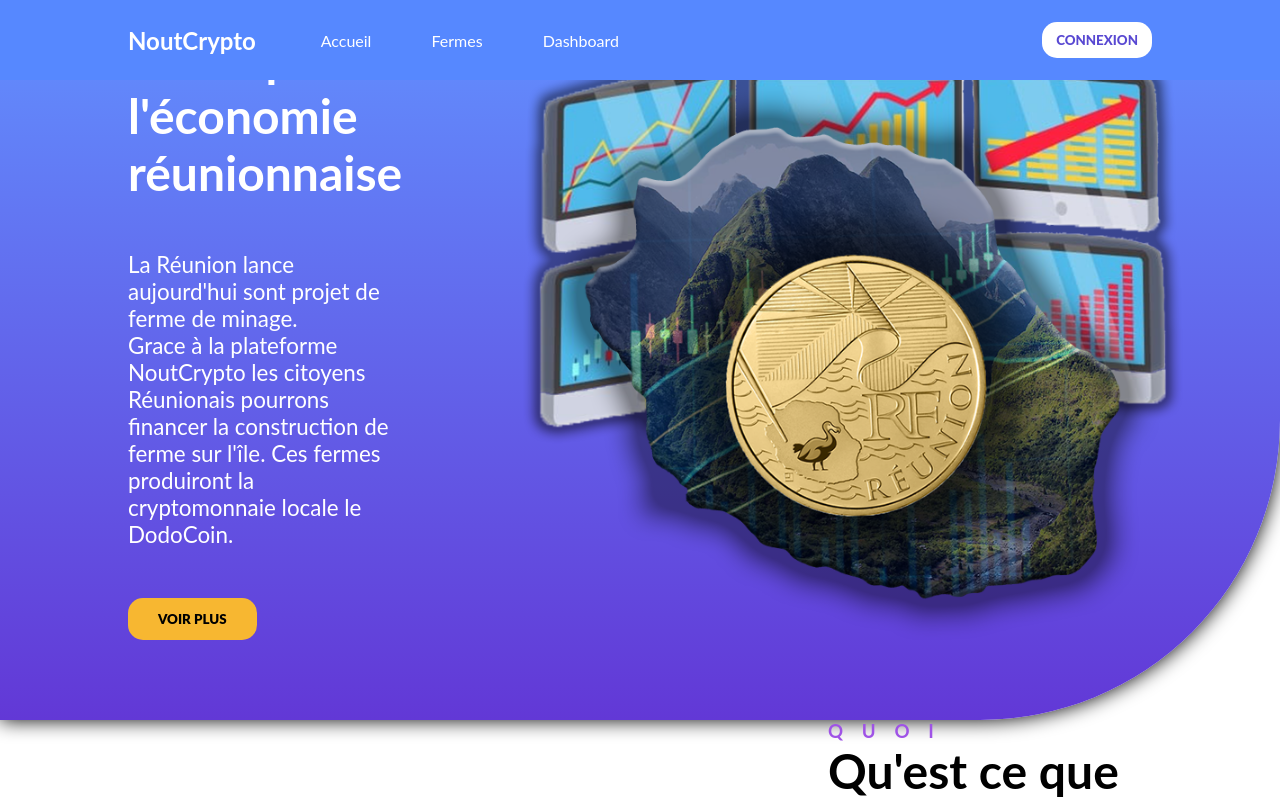
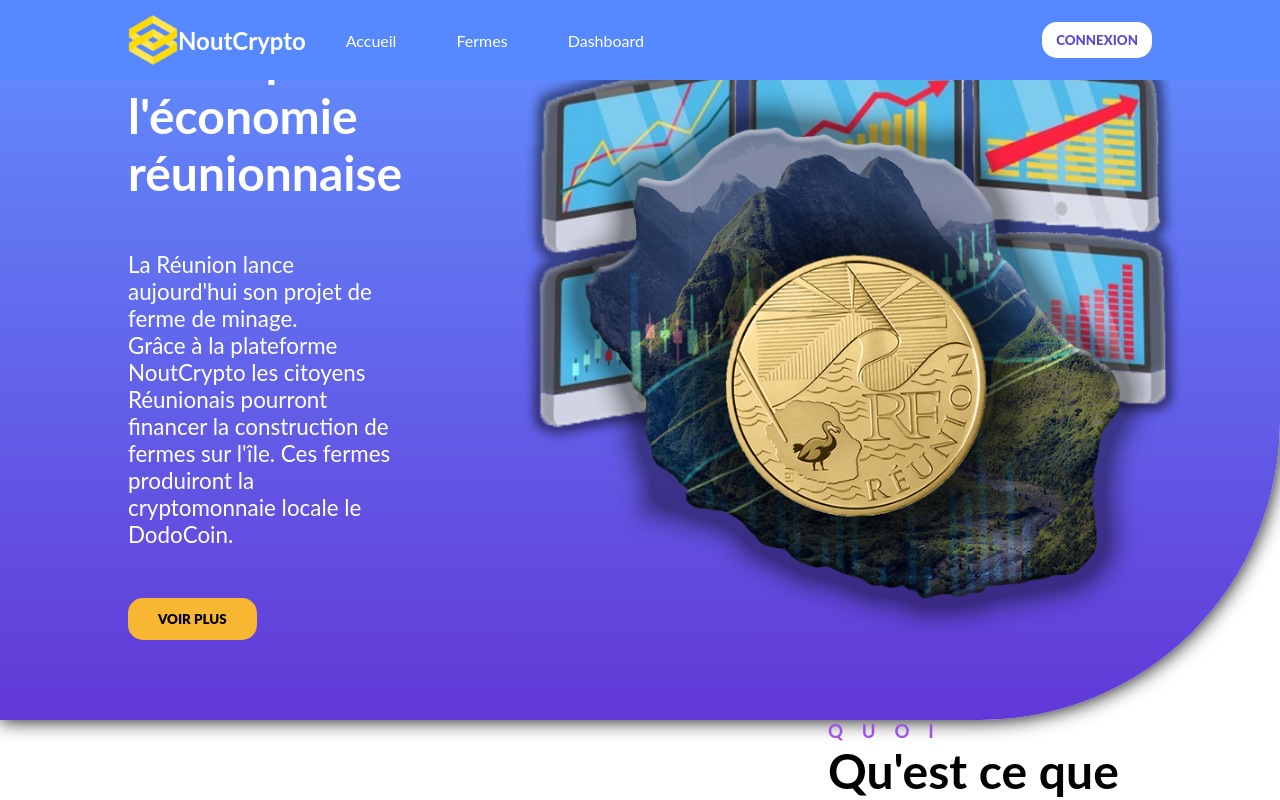
Before and after one commit to TristanB12/Noutcrypto, a Vue app in the folder front-end/: page / in a window 1280 px wide. Shown: the top 800 px of the page. Built offline with nearby package versions, Linux system fonts and the light colour scheme.

Commit message:
final push

```diff
--- a/front-end/public/index.html
+++ b/front-end/public/index.html
@@ -4,7 +4,7 @@
     <meta charset="utf-8">
     <meta http-equiv="X-UA-Compatible" content="IE=edge">
     <meta name="viewport" content="width=device-width,initial-scale=1.0">
-    <link rel="icon" href="<%= BASE_URL %>favicon.ico">
+    <link rel="icon" href="<%= BASE_URL %>logo.png">
     <title>NoutCrypto</title>
   </head>
   <body>
--- a/front-end/src/components/HeaderBar.vue
+++ b/front-end/src/components/HeaderBar.vue
@@ -1,7 +1,10 @@
 <template>
     <div id="headerBar">
         <div class="header-bar-wrapper">
-            <h1><router-link :to="{name: 'LandingPage'}">NoutCrypto</router-link></h1>
+            <div class="logo-container">
+                <img src="@/assets/logo.png" class="logo" alt="">
+                <h1><router-link :to="{name: 'LandingPage'}">NoutCrypto</router-link></h1>
+            </div>
             <nav class="nav-links" @click="disableNavigation">
                 <ul>
                     <li><router-link :to="{name: 'LandingPage'}">Accueil</router-link></li>
@@ -46,6 +49,13 @@
 </script>
 
 <style lang="scss" scoped>
+.logo-container {
+    display: flex;
+    align-items: center;
+}
+.logo {
+    width: 50px;
+}
 #headerBar {
     width: 100%;
     position: fixed;
--- a/front-end/src/views/LandingPage.vue
+++ b/front-end/src/views/LandingPage.vue
@@ -4,7 +4,7 @@
             <div class="main-content">
                 <div class="content">
                     <h2>Participez à l'économie réunionnaise</h2>
-                    <p>La Réunion lance aujourd'hui sont projet de ferme de minage. <br> Grace à la plateforme NoutCrypto les citoyens Réunionais pourrons financer la construction de ferme sur l'île. Ces  fermes produiront la cryptomonnaie locale le DodoCoin. </p>
+                    <p>La Réunion lance aujourd'hui son projet de ferme de minage. <br> Grâce à la plateforme NoutCrypto les citoyens Réunionais pourront financer la construction de fermes sur l'île. Ces  fermes produiront la cryptomonnaie locale le DodoCoin. </p>
                     <a  href="#secondary-content-wrapper"><button class="main-btn">VOIR PLUS</button></a>
                 </div>
                 <img src="@/assets/Image1LandingPage.png" alt="">
```
Also changed, not shown: front-end/public/logo.png (added).
